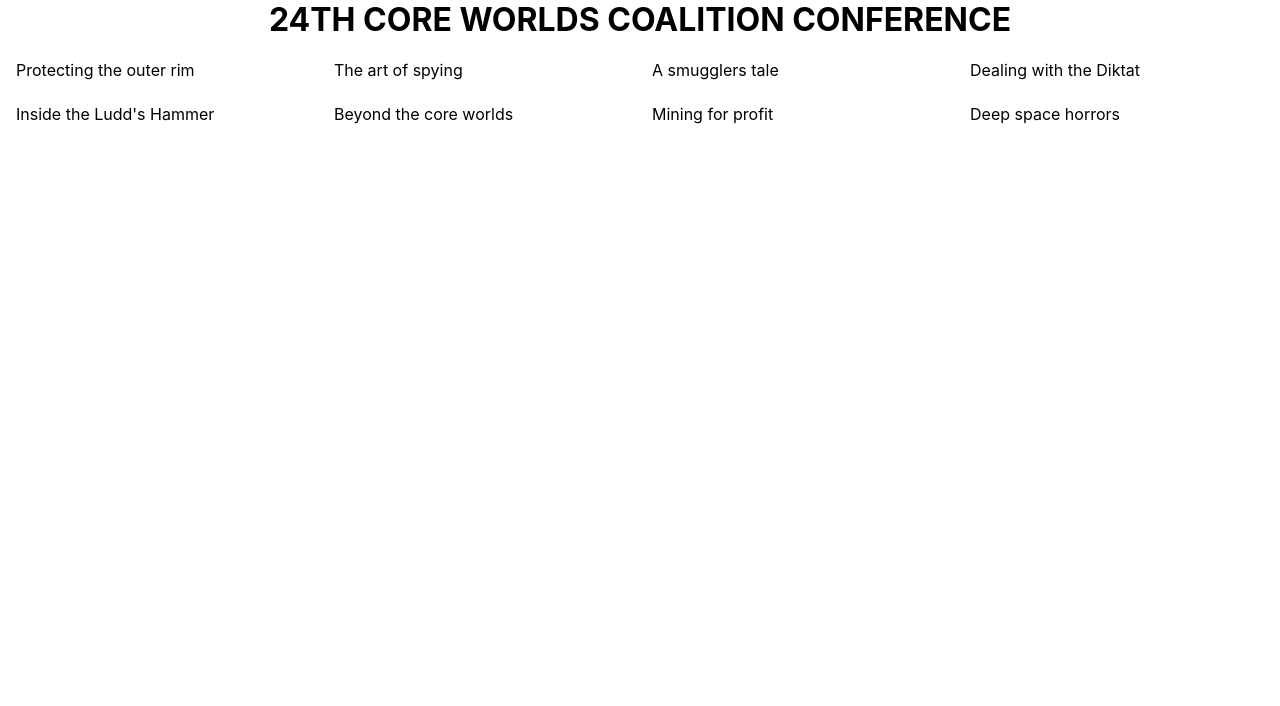
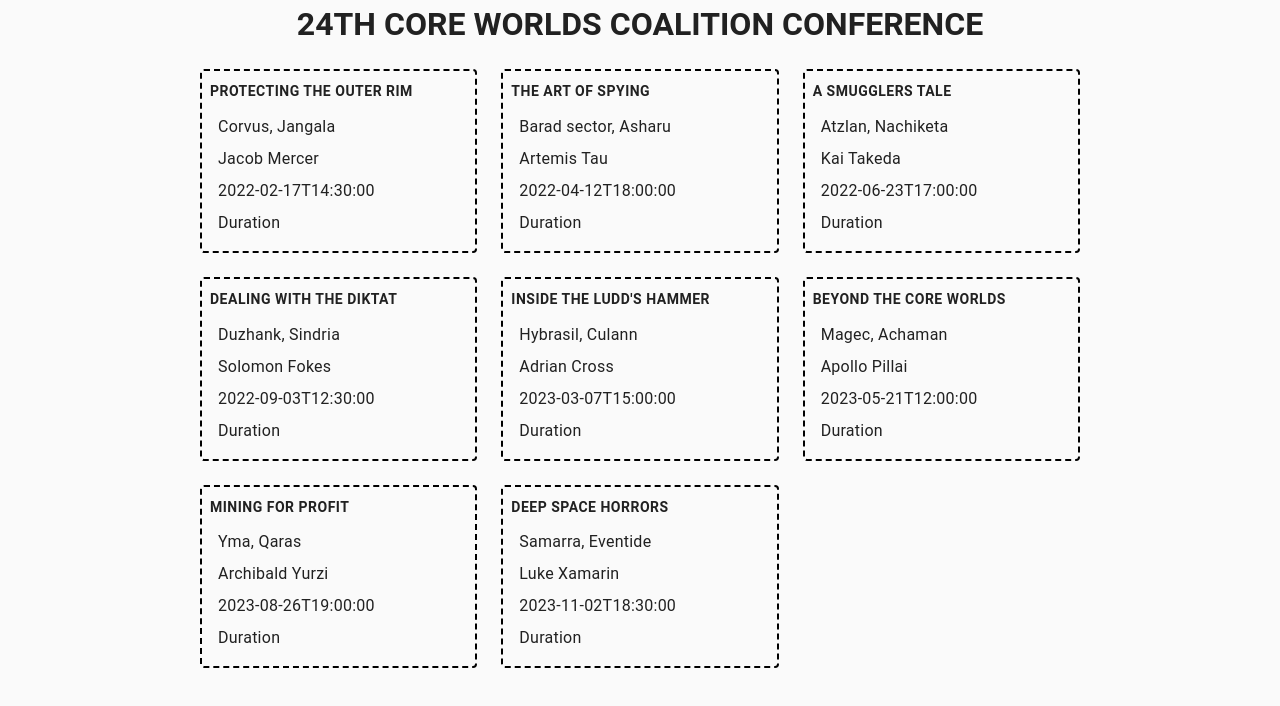
Before and after one commit to Anton-Tretiak/React-dashboard, a React (Create React App) app: page / in a window 1280 px wide. Shown: the top 706 px of the page. Built offline with nearby package versions, Linux system fonts and the light colour scheme.

Commit message:
Event card connected with EventBoard

```diff
--- /dev/null
+++ b/src/components/Event/Event.jsx
@@ -0,0 +1,36 @@
+import PropTypes from 'prop-types';
+import css from './Event.module.css'
+
+export const Event = ({name, location, speaker, type, start, end}) => {
+  return (
+      <div className={css.event}>
+        <h2 className={css.title}>{name}</h2>
+        <p className={css.info}>
+          <i className={css.icon}></i>
+          {location}
+        </p>
+        <p className={css.info}>
+          <i className={css.icon}></i>
+          {speaker}
+        </p>
+        <p className={css.info}>
+          <i className={css.icon}></i>
+          {start}
+        </p>
+        <p className={css.info}>
+          <i className={css.icon}></i>
+          Duration
+        </p>
+        {/*<span className="chip free|paid|vip">Event type</span>*/}
+      </div>
+  )
+}
+
+Event.propTypes = {
+  name: PropTypes.string.isRequired,
+  location: PropTypes.string.isRequired,
+  speaker: PropTypes.string.isRequired,
+  type: PropTypes.string.isRequired,
+  start: PropTypes.string.isRequired,
+  end: PropTypes.string.isRequired
+}
--- /dev/null
+++ b/src/components/Event/Event.module.css
@@ -0,0 +1,56 @@
+.event {
+    position: relative;
+    border: 2px dashed black;
+    padding: 8px;
+    border-radius: 4px;
+}
+
+.title {
+    margin-top: 0;
+    font-size: 14px;
+    line-height: 24px;
+    font-weight: 700;
+    letter-spacing: 0.5px;
+    text-transform: uppercase;
+}
+
+.info {
+    display: flex;
+    align-items: center;
+    margin-top: 0;
+    margin-bottom: 8px;
+    color: var(--color-primary-text);
+    font-size: 16px;
+    line-height: 24px;
+    font-weight: 400;
+    letter-spacing: 0.25px;
+}
+
+.icon {
+    display: block;
+    margin-right: 8px;
+    color: var(--color-secondary-text);
+}
+
+.chip {
+    position: absolute;
+    top: 4px;
+    right: 4px;
+    padding: 4px 8px;
+    border-radius: 4px;
+    text-transform: uppercase;
+    background-color: #000;
+    color: #fff;
+}
+
+.free {
+    background-color: var(--color-green);
+}
+
+.paid {
+    background-color: var(--color-blue);
+}
+
+.vip {
+    background-color: var(--color-red);
+}
--- a/src/components/EventBoard/EventBoard.jsx
+++ b/src/components/EventBoard/EventBoard.jsx
@@ -1,10 +1,36 @@
+import PropTypes from 'prop-types';
+import { Event } from '../Event/Event';
 import css from './EventBoard.module.css';
 
 export const EventBoard = ({ events }) => {
-  console.log(events);
   return (
       <div className={css.eventBoard}>
-        {events.map(event => <div key={event.name}>{event.name}</div>)}
+        {events.map(({ name, location, speaker, type, time }) => (
+            <Event
+                key={name}
+                name={name}
+                location={location}
+                speaker={speaker}
+                type={type}
+                start={time.start}
+                end={time.end}
+            />
+        ))}
       </div>
-  )
-}
+  );
+};
+
+EventBoard.propTypes = {
+  events: PropTypes.arrayOf(
+      PropTypes.exact({
+        name: PropTypes.string.isRequired,
+        location: PropTypes.string.isRequired,
+        speaker: PropTypes.string.isRequired,
+        type: PropTypes.string.isRequired,
+        time: PropTypes.exact({
+          start: PropTypes.string.isRequired,
+          end: PropTypes.string.isRequired,
+        }),
+      }),
+  ),
+};
--- a/src/components/EventBoard/EventBoard.module.css
+++ b/src/components/EventBoard/EventBoard.module.css
@@ -2,6 +2,6 @@
     display: grid;
     grid-template-columns: repeat(auto-fit, minmax(240px, auto));
     gap: 24px;
-    padding-left: 16px;
-    padding-right: 16px;
+    padding-left: 200px;
+    padding-right: 200px;
 }
--- a/src/index.css
+++ b/src/index.css
@@ -1,10 +1,30 @@
+@import-normalize;
+
+:root {
+  --color-white: #ffffff;
+  --color-black: #010101;
+  --color-green: #4caf50;
+  --color-red: #f44336;
+  --color-blue: #2196f3;
+  --color-primary-text: #212121;
+  --color-secondary-text: #757575;
+}
+
+* {
+  box-sizing: border-box;
+}
+
 body {
+  min-height: 100vh;
   margin: 0;
-  font-family: -apple-system, BlinkMacSystemFont, 'Segoe UI', 'Roboto', 'Oxygen',
-    'Ubuntu', 'Cantarell', 'Fira Sans', 'Droid Sans', 'Helvetica Neue',
-    sans-serif;
+  font-family: 'Roboto', -apple-system, BlinkMacSystemFont, 'Segoe UI', 'Oxygen', 'Ubuntu',
+  'Cantarell', 'Fira Sans', 'Droid Sans', 'Helvetica Neue', sans-serif;
   -webkit-font-smoothing: antialiased;
   -moz-osx-font-smoothing: grayscale;
+  color: var(--color-primary-text);
+  line-height: 1.5;
+  background-color: #fafafa;
+  scroll-behavior: smooth;
 }
 
 code {
```
